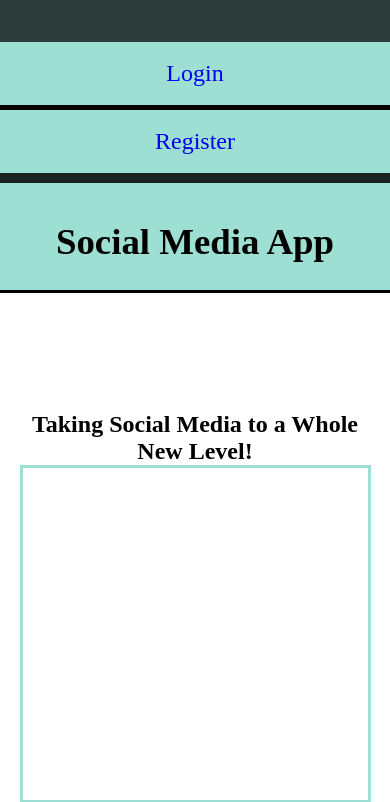
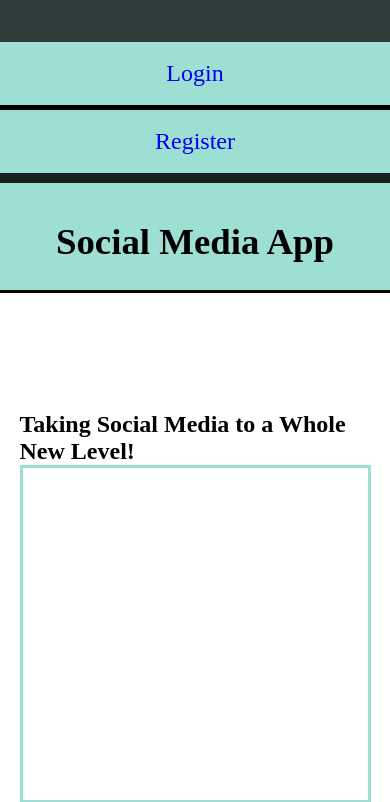
Before and after one commit to andrewM202/social-media-app, a Flask app: page / in a window 390 px wide. Shown: the top 802 px of the page. Run offline with Flask 2, Linux system fonts and the light colour scheme; some libraries are stand-ins or nearby versions.

Commit message:
style changed for chat

```diff
--- a/static/css/styles.css
+++ b/static/css/styles.css
@@ -387,7 +387,7 @@ body > main .message-wrapper ul li {
     font-size: 1.3em;
     border-radius: 15px;
     width: 52%;
-    overflow-wrap: normal;
+    word-break: break-all;
     align-self: flex-start;
 }
 
@@ -530,12 +530,6 @@ body > main .send-wrapper button {
         height: auto;
     }
 
-    body > main div > h3 {
-        font-size: 0.9em;
-        width: 85vw;
-        text-align: center;
-    }
-
     body > main .news {
         flex-direction: column;
         height: 40vh;
```
